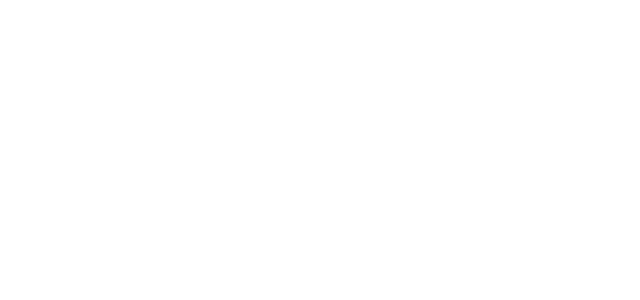
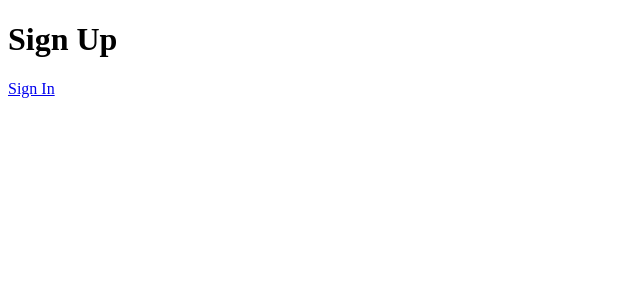
Before and after one commit to MichaelDiers/authentication-client, a React (Create React App) app in the folder authentication-client/: page /#/sign-up in a window 1280 px wide. Before the commit this address led to /. Shown: the top 300 px of the page, without its empty margins (0-640 px from the left). Built offline with nearby package versions, Linux system fonts and the light colour scheme.

Commit message:
add hashrouter

```diff
--- a/authentication-client/package.json
+++ b/authentication-client/package.json
@@ -18,6 +18,7 @@
     "react": "^18.2.0",
     "react-dom": "^18.2.0",
     "react-redux": "^8.0.2",
+    "react-router-dom": "^6.4.1",
     "react-scripts": "5.0.1",
     "sass": "^1.55.0",
     "typescript": "^4.8.3",
--- a/authentication-client/src/App.tsx
+++ b/authentication-client/src/App.tsx
@@ -1,14 +1,22 @@
+import { HashRouter, Routes, Route } from 'react-router-dom';
 import { Header } from './components/Header';
-import { Main } from './components/Main';
 import { Footer } from './components/Footer';
+import { SignUp } from './features/sign-up/SignUp';
+import { SignIn } from './features/sign-in/SignIn';
 
 function App() {
   return (
-    <div className="App">
+    <HashRouter>
       <Header />
-      <Main />
+      <main>
+        <Routes>
+          <Route index element={<SignIn />} />
+          <Route path='/sign-up' element={<SignUp />} />
+          <Route path='/sign-in' element={<SignIn />} />
+        </Routes>
+      </main>
       <Footer />
-    </div>
+    </HashRouter>
   );
 }
 
--- /dev/null
+++ b/authentication-client/src/app/api-slice.ts
@@ -0,0 +1,12 @@
+import { createApi, fetchBaseQuery } from '@reduxjs/toolkit/query/react';
+
+/**
+ * The base api slice for service calls. Each feature injects its endpoints
+ * and enhance the api slice by new tags.
+ */
+export const apiSlice = createApi({
+  baseQuery: fetchBaseQuery({ baseUrl: '/' }),
+  endpoints: () => ({}),
+});
+
+export default apiSlice;
--- a/authentication-client/src/app/store.ts
+++ b/authentication-client/src/app/store.ts
@@ -1,8 +1,12 @@
 import { configureStore, ThunkAction, Action } from '@reduxjs/toolkit';
+import apiSlice from './api-slice';
 
 export const store = configureStore({
   reducer: {
+    api: apiSlice.reducer,
   },
+  middleware: (getDefaultMiddleware) =>
+    getDefaultMiddleware().concat(apiSlice.middleware),
 });
 
 export type AppDispatch = typeof store.dispatch;
--- a/authentication-client/src/components/Main.tsx
+++ /dev/null
@@ -1,5 +0,0 @@
-export function Main() {
-  return (
-    <main></main>
-  );
-}
--- a/authentication-client/src/features/sign-in/SignIn.tsx
+++ b/authentication-client/src/features/sign-in/SignIn.tsx
@@ -1,5 +1,10 @@
+import { Link } from 'react-router-dom';
+
 export function SignIn() {
   return (
-    <h1>Sign In</h1>
+    <>
+      <h1>Sign In</h1>
+      <Link to='/sign-up'>Sign Up</Link>
+    </>
   );
 }
--- a/authentication-client/src/features/sign-up/SignUp.tsx
+++ b/authentication-client/src/features/sign-up/SignUp.tsx
@@ -1,5 +1,10 @@
+import { Link } from 'react-router-dom';
+
 export function SignUp() {
   return (
-    <h1>Sign Up</h1>
+    <>
+      <h1>Sign Up</h1>
+      <Link to='/sign-in'>Sign In</Link>
+    </>
   );
 }
```
Also changed, not shown: 1 other file (tests, documents, lock files or other folders).
